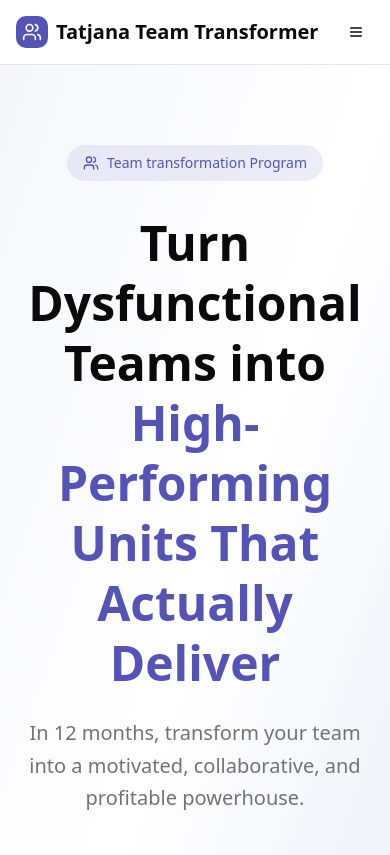
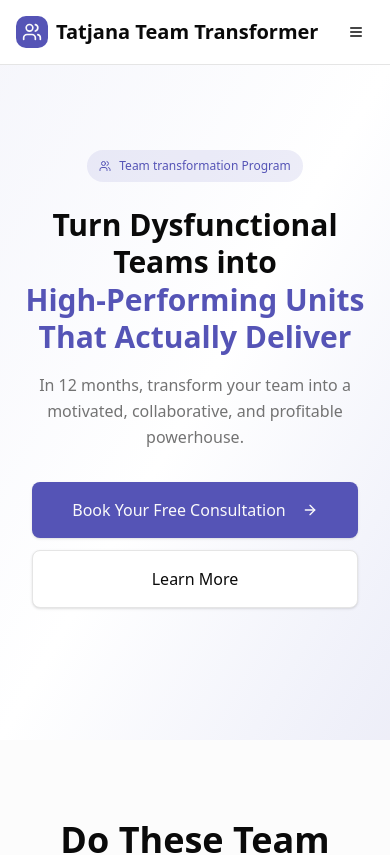
Before and after one commit to zatezalo/tatjana, a Next.js app: page / in a window 390 px wide. Shown: the top 855 px of the page. Built offline with nearby package versions, Linux system fonts and the light colour scheme.

Commit message:
Refactor Hero component to enhance layout and responsiveness, adjusting font sizes, spacing, and button styles for improved user experience. Update content for clarity and engagement, including revised headlines and subheadlines.

```diff
--- a/src/components/sections/Hero.tsx
+++ b/src/components/sections/Hero.tsx
@@ -4,35 +4,35 @@ import Link from "next/link";
 
 export default function Hero() {
   return (
-    <section id="hero" className="relative min-h-[80vh] flex items-center justify-center bg-gradient-to-br from-primary/5 via-background to-primary/10">
-      <div className="container mx-auto px-4 py-20">
+    <section id="hero" className="relative min-h-[80vh] sm:min-h-[50vh] flex items-center justify-center bg-gradient-to-br from-primary/5 via-background to-primary/10">
+      <div className="container mx-auto px-4 sm:px-6 lg:px-8 py-12 sm:py-16 lg:py-20">
         <div className="max-w-4xl mx-auto text-center">
           {/* Badge */}
-          <div className="inline-flex items-center gap-2 bg-primary/10 text-primary px-4 py-2 rounded-full text-sm font-medium mb-8">
-            <Users className="w-4 h-4" />
+          <div className="inline-flex items-center gap-2 bg-primary/10 text-primary px-3 sm:px-4 py-2 rounded-full text-xs sm:text-sm font-medium mb-6 sm:mb-8">
+            <Users className="w-3 h-3 sm:w-4 sm:h-4" />
             Team transformation Program
           </div>
 
           {/* Main Headline */}
-          <h1 className="text-5xl md:text-7xl font-bold text-foreground mb-6 leading-tight">
-          Turn Dysfunctional Teams into {" "}
-            <span className="text-primary">High-Performing Units That Actually Deliver</span>
+          <h1 className="text-3xl sm:text-4xl md:text-5xl lg:text-6xl xl:text-7xl font-bold text-foreground mb-4 sm:mb-6 leading-tight">
+            Turn Dysfunctional Teams into{" "}
+            <span className="text-primary block sm:inline">High-Performing Units That Actually Deliver</span>
           </h1>
 
           {/* Subheadline */}
-          <p className="text-xl md:text-2xl text-muted-foreground mb-12 max-w-3xl mx-auto leading-relaxed">
+          <p className="text-base sm:text-lg md:text-xl lg:text-2xl text-muted-foreground mb-8 sm:mb-10 lg:mb-12 max-w-3xl mx-auto leading-relaxed px-2">
             In 12 months, transform your team into a motivated, collaborative, and profitable powerhouse.
           </p>
 
           {/* CTA Buttons */}
-          <div className="flex flex-col sm:flex-row gap-4 justify-center items-center mb-16">
-            <Button asChild size="lg" className="text-lg px-8 py-6 h-auto">
+          <div className="flex flex-col sm:flex-row gap-3 sm:gap-4 justify-center items-center mb-12 sm:mb-16 px-4">
+            <Button asChild size="lg" className="text-base sm:text-lg px-6 sm:px-8 py-4 sm:py-6 h-auto w-full sm:w-auto">
               <Link href="/book">
                 Book Your Free Consultation
-                <ArrowRight className="ml-2 w-5 h-5" />
+                <ArrowRight className="ml-2 w-4 h-4 sm:w-5 sm:h-5" />
               </Link>
             </Button>
-            <Button variant="outline" size="lg" className="text-lg px-8 py-6 h-auto">
+            <Button variant="outline" size="lg" className="text-base sm:text-lg px-6 sm:px-8 py-4 sm:py-6 h-auto w-full sm:w-auto">
               Learn More
             </Button>
           </div>
```
